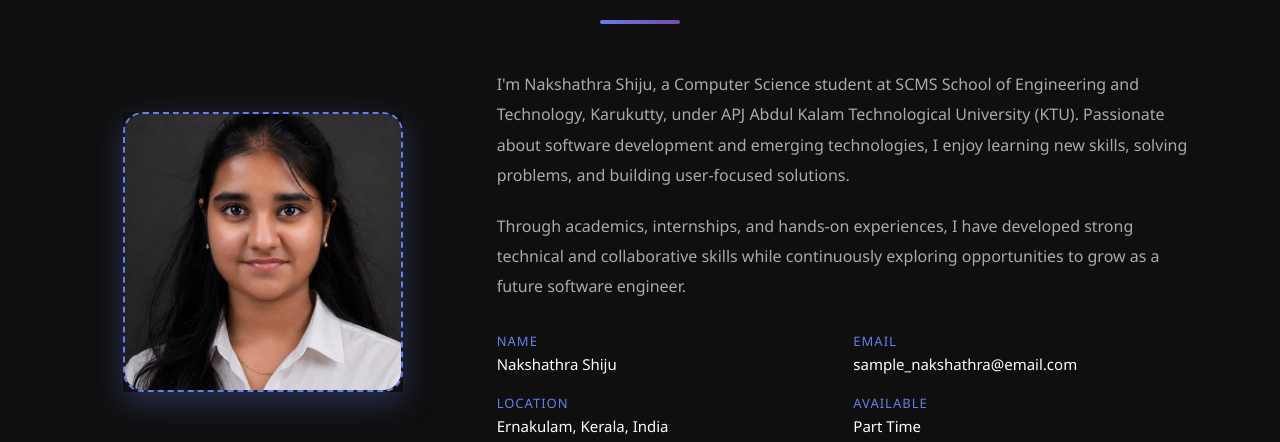
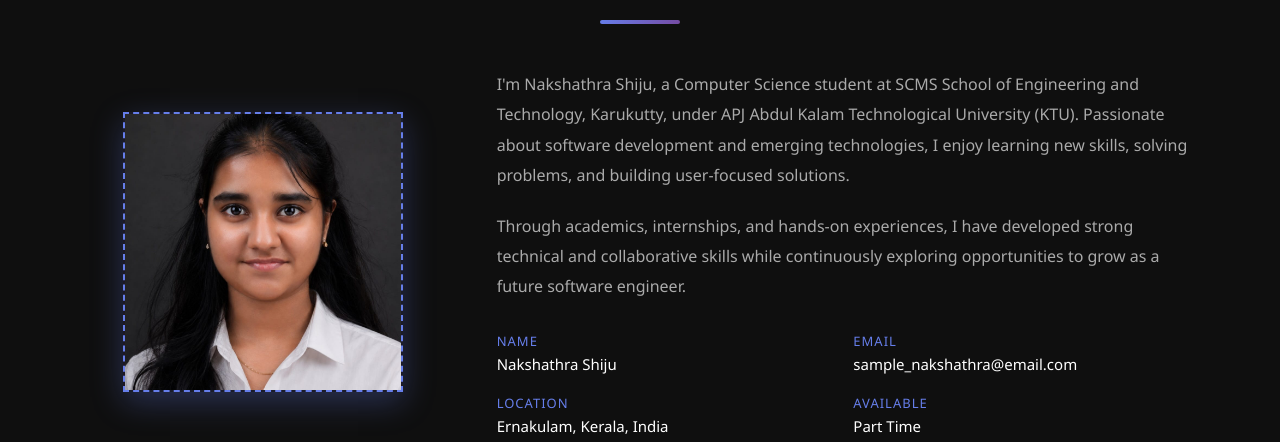
Before and after one commit to nakshathrashiju/my-portfolio-website, a React (Create React App) app in the folder frontend/: page / in a window 1280 px wide. Shown: the part 948-1390 px from the top of the page. Built offline with nearby package versions, Linux system fonts and the light colour scheme.

Commit message:
Update profile photo6

```diff
--- a/frontend/src/App.css
+++ b/frontend/src/App.css
@@ -265,7 +265,7 @@ body {
   aspect-ratio: 1;
   background: linear-gradient(135deg, #667eea22, #764ba222);
   border: 2px dashed #667eea;
-  border-radius: 20px;
+  border-radius: 0% ;
   display: flex;
   align-items: center;
   justify-content: center;
```
